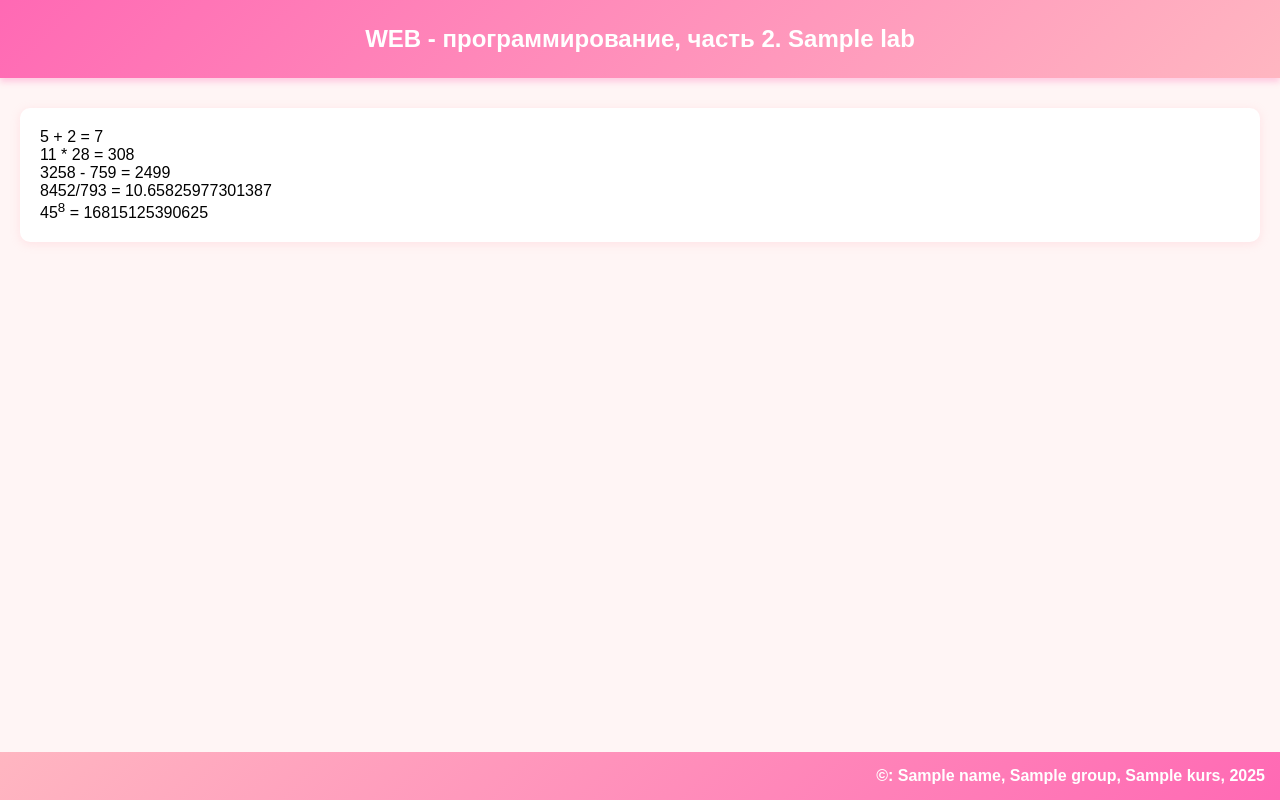
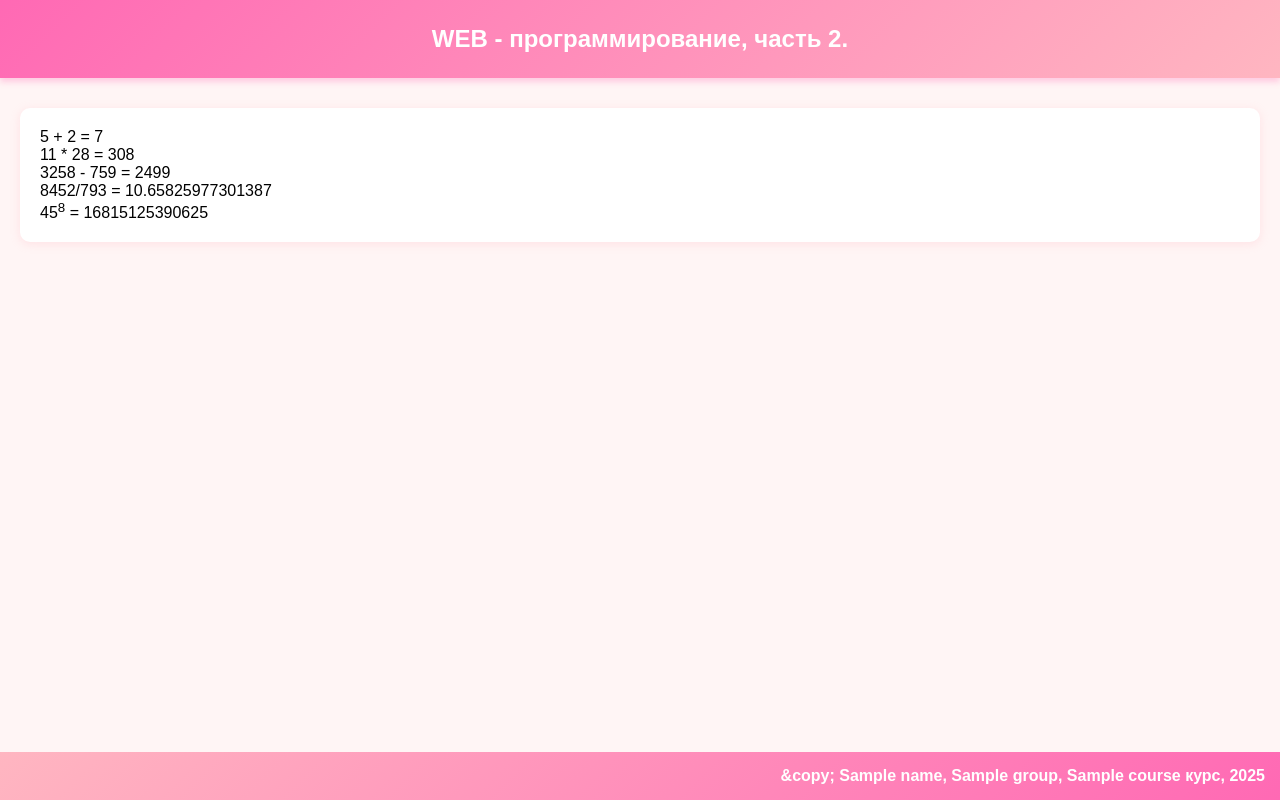
Before and after one commit to Maria25k/web-back-labs, a Python web app: template templates/example.html in a window 1280 px wide. Run offline with Jinja, Linux system fonts and the light colour scheme; the template is opened without the code that fills it: most values are stand-ins (such as "Sample title", 1, 10 or a date in 2020).

Commit message:
Условия в шаблоне

```diff
--- a/app.py
+++ b/app.py
@@ -313,7 +313,7 @@ def add_flower(name):
 @app.route('/lab2/example')
 def example():
     name = 'Мария Юсупова'
-    lab = 'Лабораторная работа 2'
     group = 'ФБИ-34'
-    kurs = '3 курс'
+    lab = 2
+    kurs = 3
     return render_template('example.html', name=name, lab=lab, group=group, kurs=kurs)
--- a/templates/example.html
+++ b/templates/example.html
@@ -8,7 +8,7 @@
 </head>
 <body>
     <header>
-        WEB - программирование, часть 2. {{lab}}
+        WEB - программирование, часть 2. {% if lab_num %} Лабораторная работа 2{% endif%}
     </header>
 
     <main>
@@ -20,7 +20,17 @@
     </main>
 
     <footer>
-        &copy: {{ name }}, {{group}}, {{kurs}}, 2025
+        &cоpy; {% if name %} {{ name }},
+        {% else %}
+            Неизвестный,
+        {% endif %}
+        {% if group %} {{ group }},
+        {% endif %}
+        {% if course %}
+            {{ course }} курс,
+        {% endif %}
+        2025
+</footer>
     </footer>
 </body>
 </html>
```
